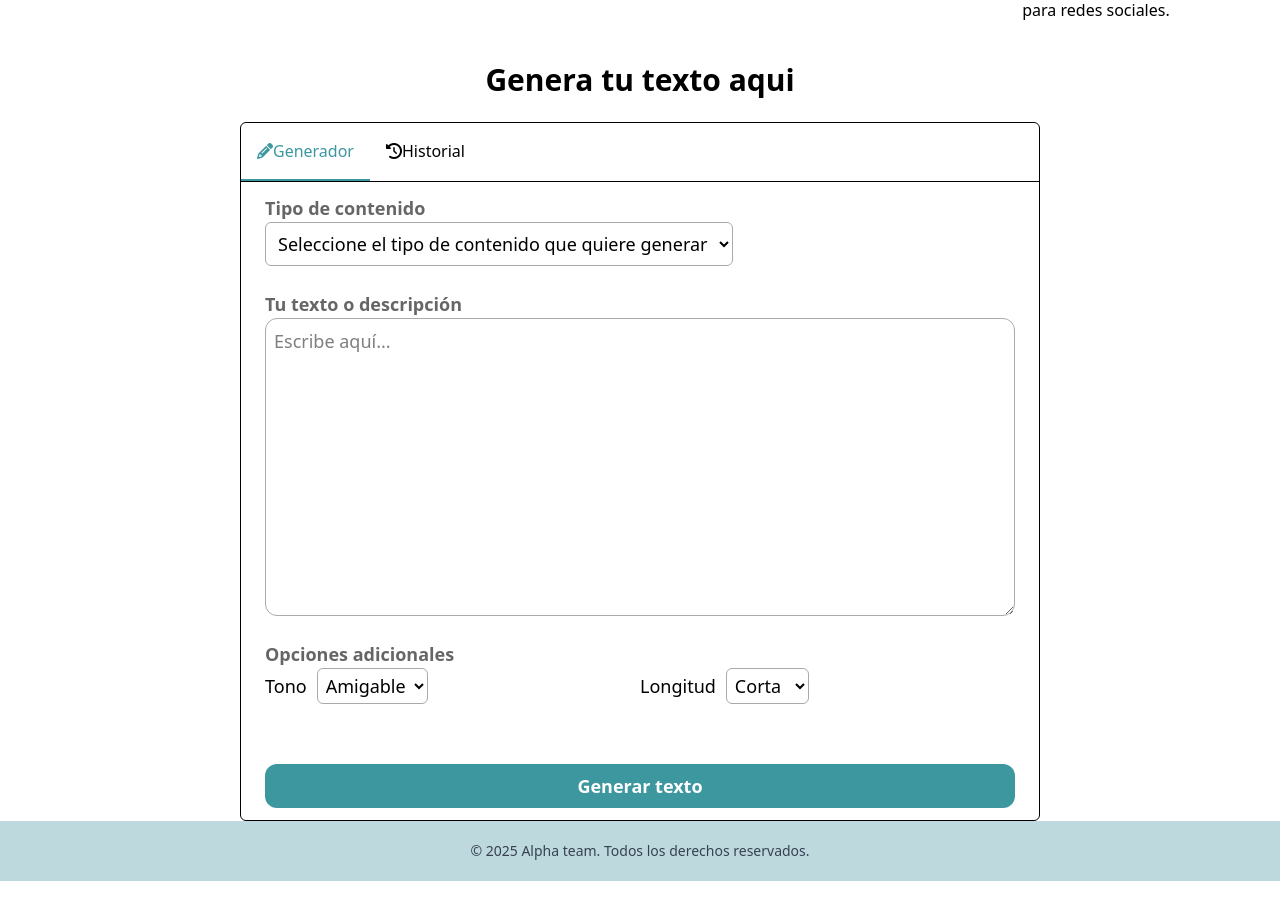
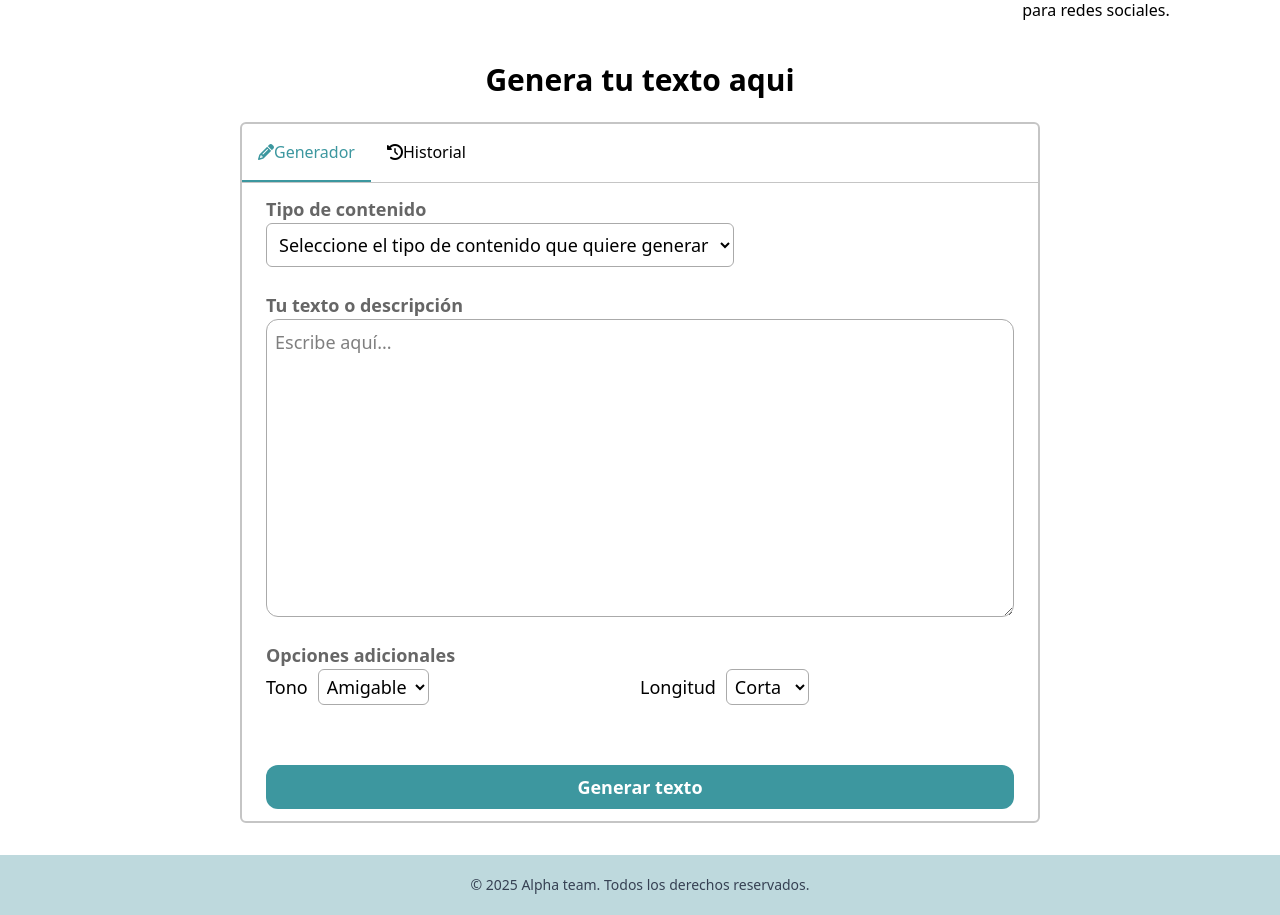
Before and after one commit to dian7875/IAGeneradorDeContenido, a Vue app: page / in a window 1280 px wide. Shown: the part 820-1735 px from the top of the page. Before the commit the page ends 1701 px from the top, so only its background shows below. Built offline with nearby package versions, Linux system fonts and the light colour scheme.

Commit message:
Bordes y mejora en footer

```diff
--- a/src/Layout/LayoutFooter.vue
+++ b/src/Layout/LayoutFooter.vue
@@ -1,5 +1,5 @@
 <template>
-    <footer class=" bg-[#BED9DD] w-full p-5 text-center">
+    <footer class=" bg-[#BED9DD] w-full p-5 text-center mt-8">
         <p class="text-sm text-gray-700">© {{ currentYear }} {{ t('FooterText') }}</p>
     </footer>
 </template>
--- a/src/Screens/GenerateContent.vue
+++ b/src/Screens/GenerateContent.vue
@@ -1,8 +1,8 @@
 <template>
     <section id="ChatSecction" class="w-full flex flex-col items-center gap-y-6">
         <h2 class=" text-center text-3xl font-bold">{{ t('ContentSecction.Title') }}</h2>
-        <div class=" border w-2/3 rounded-md">
-            <div class=" border-b">
+        <div class=" border-2 w-2/3 rounded-md border-[#C5C5C5]">
+            <div class=" border-b border-[#C5C5C5]">
                 <button type="button" class="p-4 cursor-pointer"
                     :class="{ ' border-b-[#3C979F]  border-b-2 text-[#3C979F]': mode === 'Generator' }"
                     @click="changeMode('Generator')">
```
